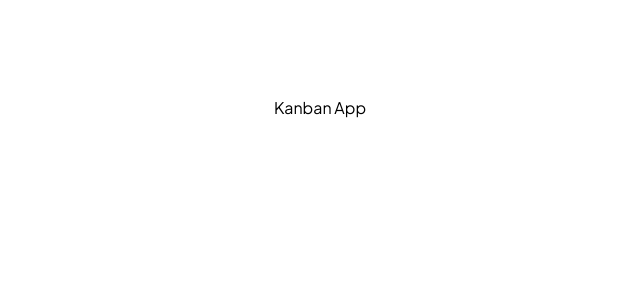
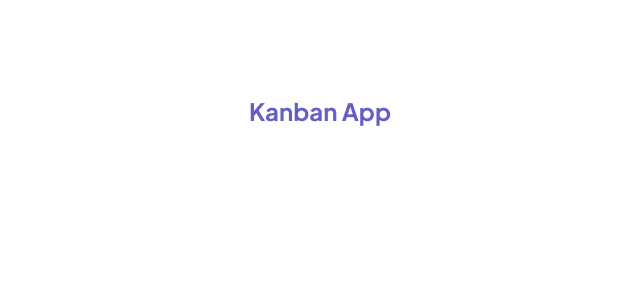
Before and after one commit to Sameer-dot/task-manager-frontend, a Next.js app: page / in a window 1280 px wide. Shown: the top 300 px of the page, without its empty margins (320-960 px from the left). Built offline with nearby package versions, Linux system fonts and the light colour scheme.

Commit message:
fazool code removedf

```diff
--- a/app/page.js
+++ b/app/page.js
@@ -1,7 +1,7 @@
 export default function Home() {
   return (
     <main className="flex min-h-screen flex-col items-center justify-between p-24">
-      <p>Kanban App</p>
+      <p className="heading-xl text-purple">Kanban App</p>
     </main>
   );
 }
```
